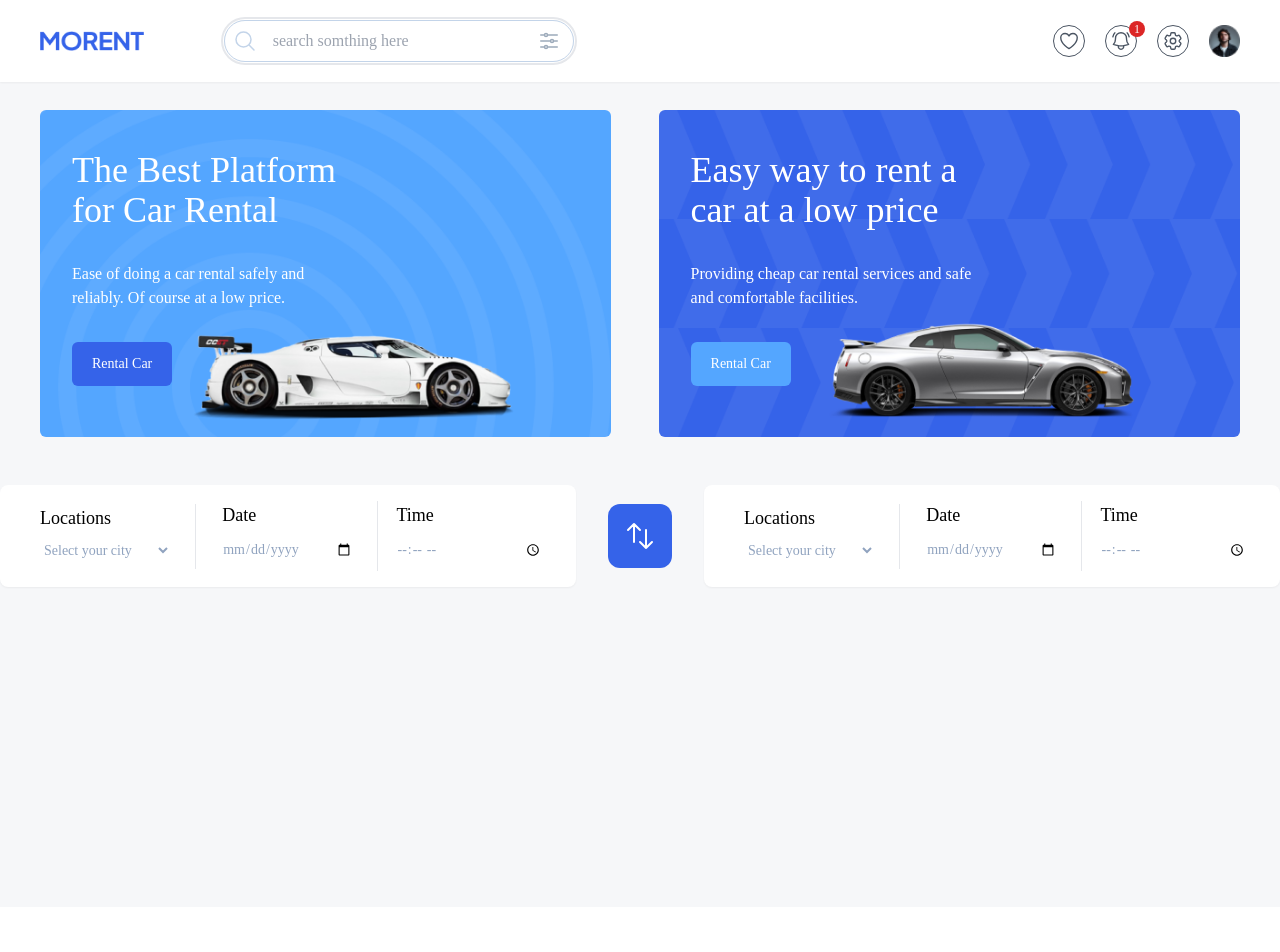
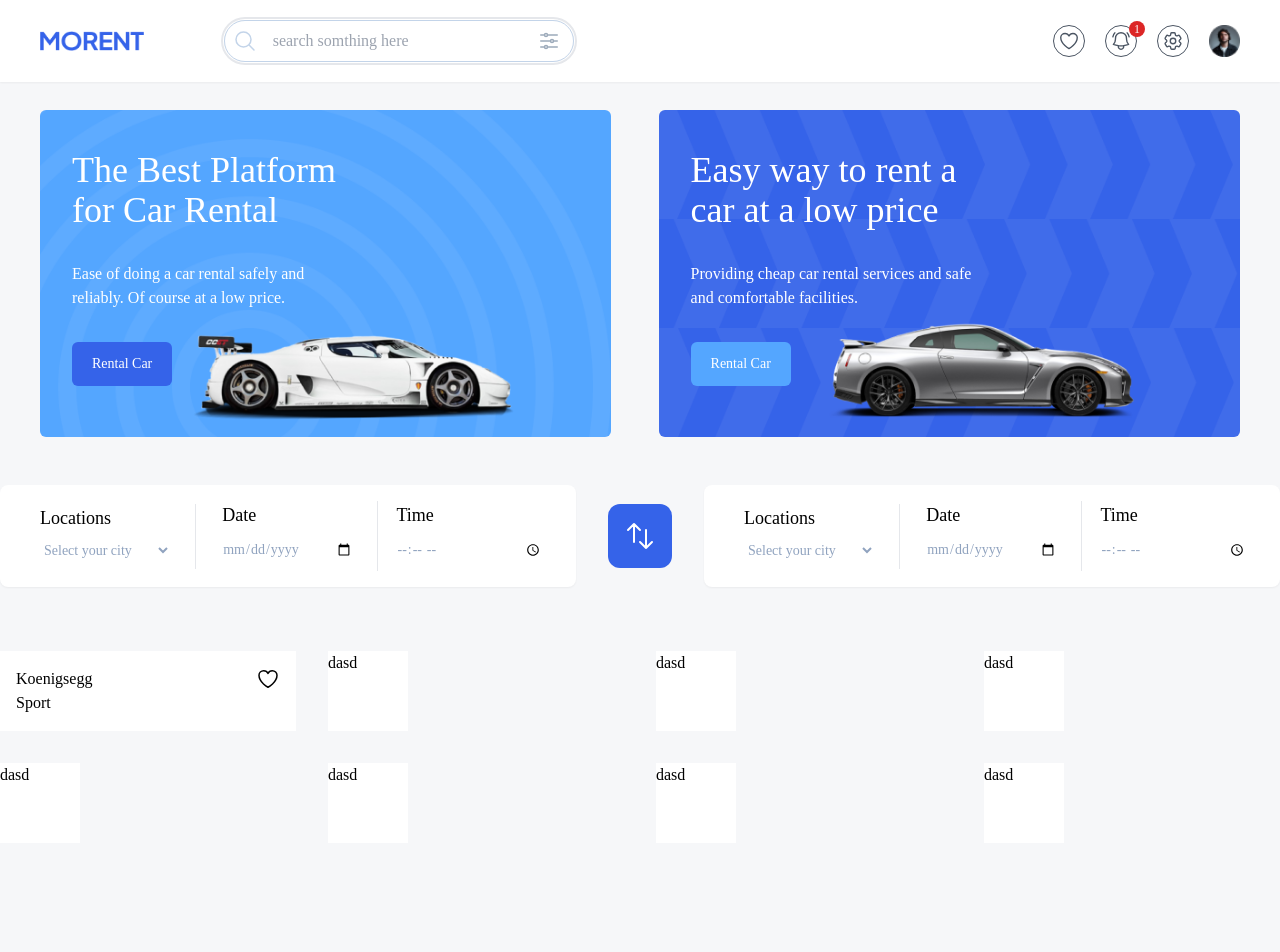
Before and after one commit to Mahziyar79/car-rent, a Next.js app: page / in a window 1280 px wide. Shown: the top 952 px of the page. Built offline with nearby package versions, Linux system fonts and the light colour scheme.

Commit message:
start car carts

```diff
--- /dev/null
+++ b/components/CarCart.js
@@ -0,0 +1,27 @@
+import React from "react";
+import { HeartIcon } from "@heroicons/react/24/outline";
+
+function CarCart() {
+  return (
+    <>
+        <div className="bg-white p-4">
+            <section className="flex items-start justify-between">
+                <div>
+                  <h4>Koenigsegg</h4>
+                  <span>Sport</span>
+                </div>
+                <HeartIcon className="scroll-effect h-6 w-6" />
+            </section>
+        </div>
+        <div className="bg-white h-20 w-20">dasd</div>
+        <div className="bg-white h-20 w-20">dasd</div>
+        <div className="bg-white h-20 w-20">dasd</div>
+        <div className="bg-white h-20 w-20">dasd</div>
+        <div className="bg-white h-20 w-20">dasd</div>
+        <div className="bg-white h-20 w-20">dasd</div>
+        <div className="bg-white h-20 w-20">dasd</div>
+    </>
+  );
+}
+
+export default CarCart;
--- a/pages/index.js
+++ b/pages/index.js
@@ -1,12 +1,12 @@
-import Head from 'next/head'
-import Image from 'next/image'
-import BannerHome from '../components/BannerHome'
-import SearchCar from '../components/SearchCar'
-import styles from '../styles/Home.module.css'
+import Head from "next/head";
+import Image from "next/image";
+import BannerHome from "../components/BannerHome";
+import CarCart from "../components/CarCart";
+import SearchCar from "../components/SearchCar";
 
 export default function Home() {
   return (
-    < >
+    <>
       <Head>
         <title>Rent Car Website</title>
         <meta name="description" content="Generated by create next app" />
@@ -14,7 +14,9 @@
       </Head>
       <BannerHome />
       <SearchCar />
-
+      <div className="container mx-auto xl:max-w-screen-2xl grid gap-8 grid-cols-1 md:grid-cols-2 lg:grid-cols-4 pt-4">
+        <CarCart />
+      </div>
     </>
-  )
+  );
 }
```
